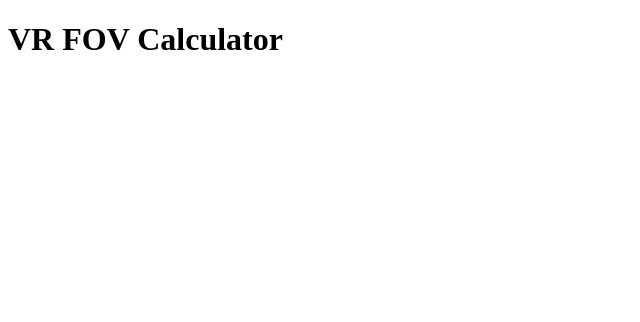
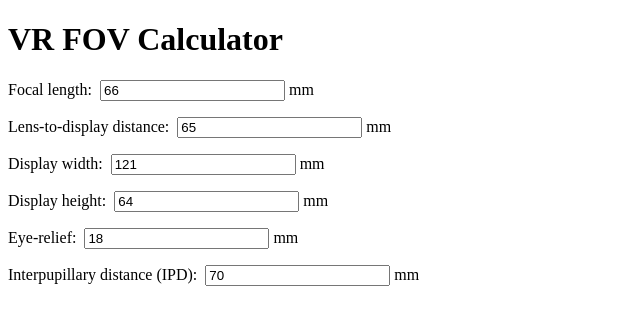
Before and after one commit to gatlee21/VRHeadsetFovCalculator, a React (Vite) app: page / in a window 1280 px wide. Shown: the top 322 px of the page, without its empty margins (0-640 px from the left). Built offline with nearby package versions, Linux system fonts and the light colour scheme.

Commit message:
add InputFields to calculator

```diff
--- a/src/pages/Calculator.jsx
+++ b/src/pages/Calculator.jsx
@@ -18,7 +18,48 @@ function Calculator() {
 
   return (
     <div>
-
+      <InputField
+        label="Focal length"
+        value={inputs.focalLength}
+        onChange={handleChange}
+        name="focalLength"
+        unit="mm"
+      />
+      <InputField
+        label="Lens-to-display distance"
+        value={inputs.lensToDisplay}
+        onChange={handleChange}
+        name="lensToDisplay"
+        unit="mm"
+      />
+      <InputField
+        label="Display width"
+        value={inputs.displayWidth}
+        onChange={handleChange}
+        name="displayWidth"
+        unit="mm"
+      />
+      <InputField
+        label="Display height"
+        value={inputs.displayHeight}
+        onChange={handleChange}
+        name="displayHeight"
+        unit="mm"
+      />
+      <InputField
+        label="Eye-relief"
+        value={inputs.eyeRelief}
+        onChange={handleChange}
+        name="eyeRelief"
+        unit="mm"
+      />
+      <InputField
+        label="Interpupillary distance (IPD)"
+        value={inputs.ipd}
+        onChange={handleChange}
+        name="ipd"
+        unit="mm"
+      />
     </div>
   );
 }
```
